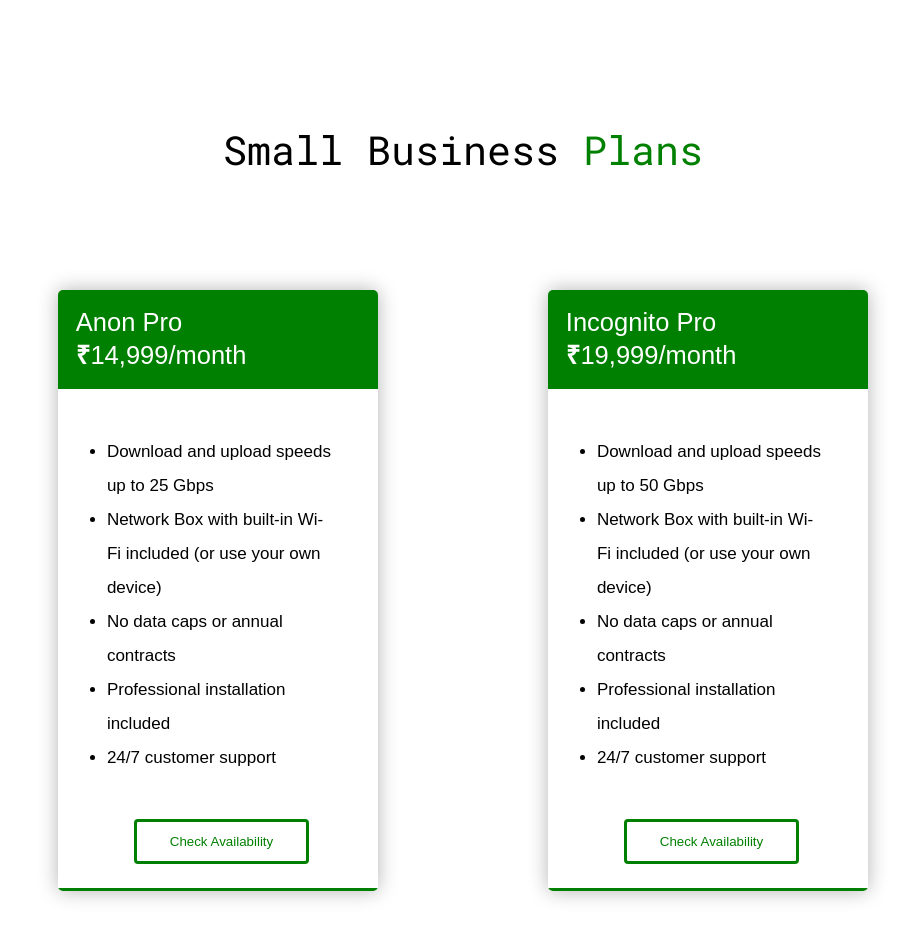
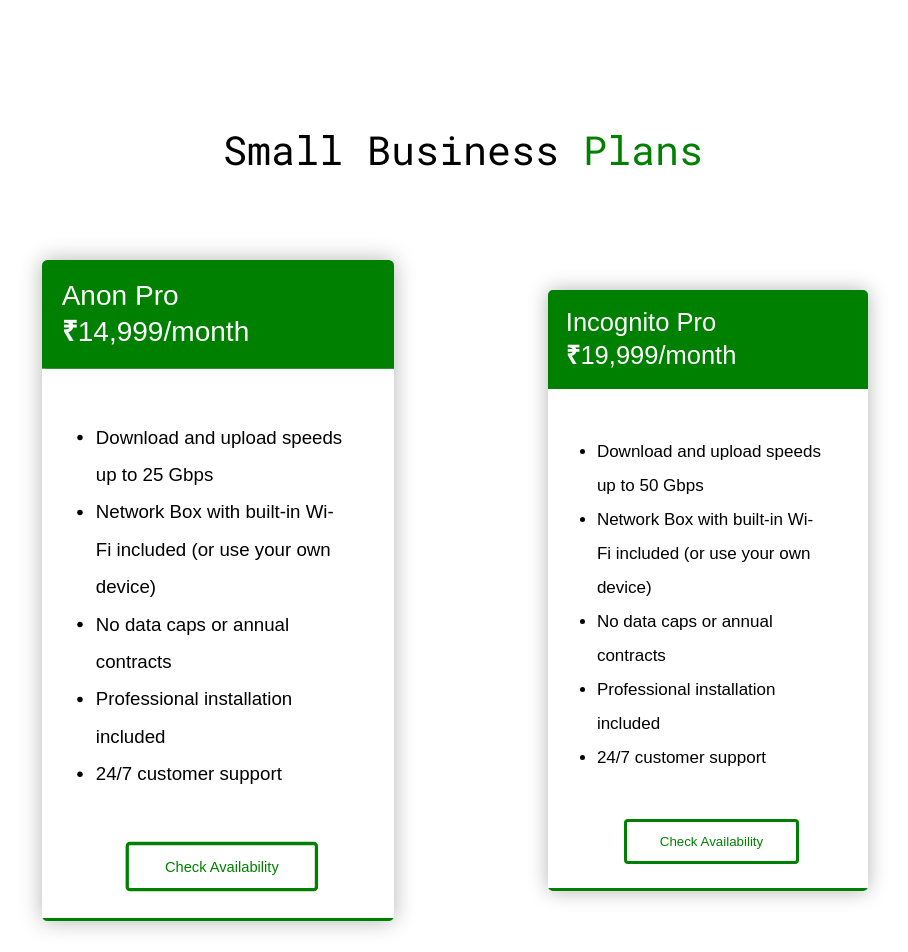
Before and after one commit to radix007/anonymousfiber, a PHP site: page /Business.html in a window 1280 px wide, with the pointer over the restyled element. Shown: the part 1788-2740 px from the top of the page, without its empty margins (177-1085 px from the left). Run offline with PHP 8.4, Linux system fonts and the light colour scheme; some libraries are stand-ins or nearby versions.

Commit message:
Added Hovering To Business Plans

```diff
--- a/style.css
+++ b/style.css
@@ -406,6 +406,10 @@ h3 {
     transform: scale(1.1);
 }
 
+.business-plans .plancard:hover{
+    transform: scale(1.1);
+}
+
 span {
     color: green;
 }
```
